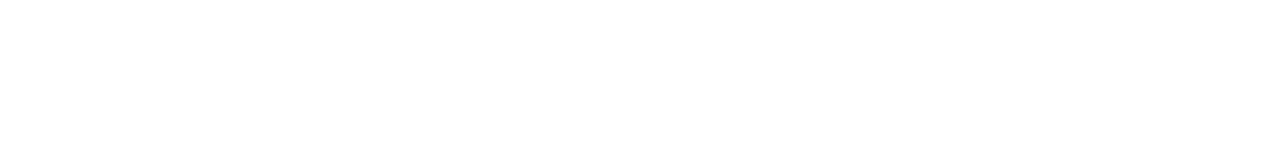
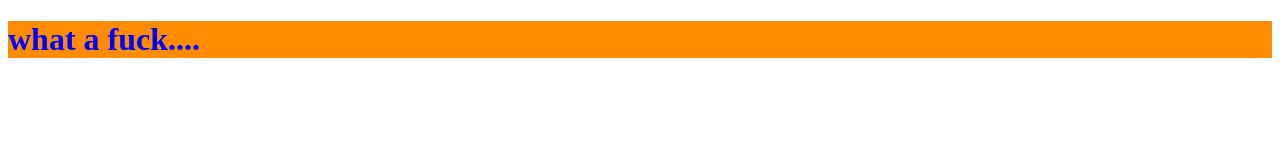
Before and after one commit to Avik2293/my-first-repo, a plain HTML site: page index.html in a window 1280 px wide. Drawn offline with Linux system fonts and the light colour scheme.

Commit message:
style  add

```diff
--- a/index.html
+++ b/index.html
@@ -5,8 +5,9 @@
     <meta http-equiv="X-UA-Compatible" content="IE=edge">
     <meta name="viewport" content="width=device-width, initial-scale=1.0">
     <title>My First Github Repo</title>
+    <link rel="stylesheet" href="style.css">
 </head>
 <body>
-
+    <h1>what a fuck....</h1>
 </body>
 </html>
--- /dev/null
+++ b/style.css
@@ -0,0 +1,4 @@
+h1{
+    color: blue;
+    background-color: darkorange;
+}
```
